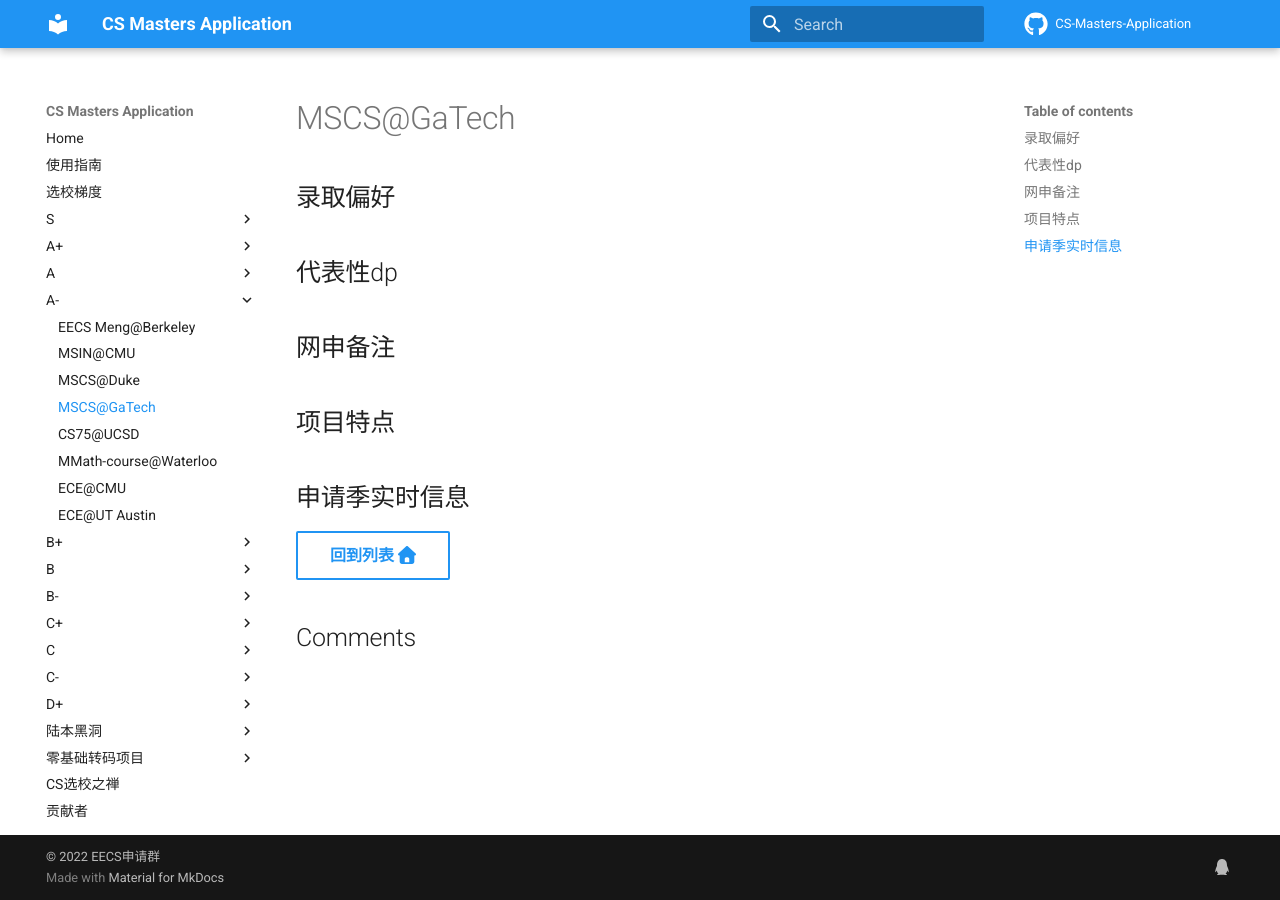
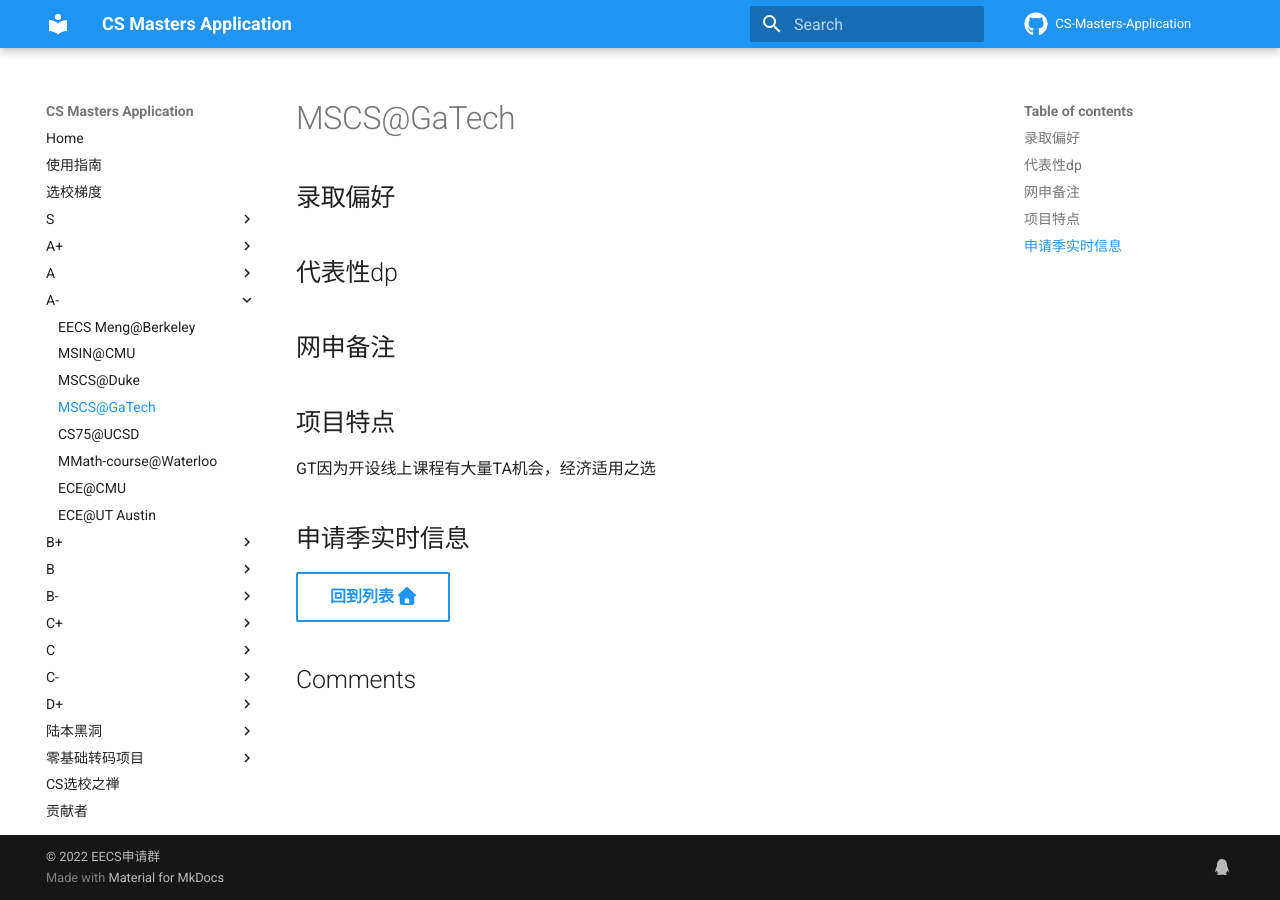
Before and after one commit to opencsapp/opencsapp.github.io, an MkDocs documentation site: the page built from docs/MSCS@GaTech.md, in a window 1280 px wide. Built offline with MkDocs 1.6.1 and Material for MkDocs 9.7.7, drawn with Linux system fonts in a browser that asks for light colours; comment, search, counter and statistics services are not loaded.

Commit message:
Update MSCS@GaTech.md

```diff
--- a/docs/MSCS@GaTech.md
+++ b/docs/MSCS@GaTech.md
@@ -5,7 +5,7 @@
 ## 网申备注
 
 ## 项目特点
-
+GT因为开设线上课程有大量TA机会，经济适用之选
 ## 申请季实时信息
 
 [回到列表 :fontawesome-solid-house:](选校梯度.md){ .md-button }
```
